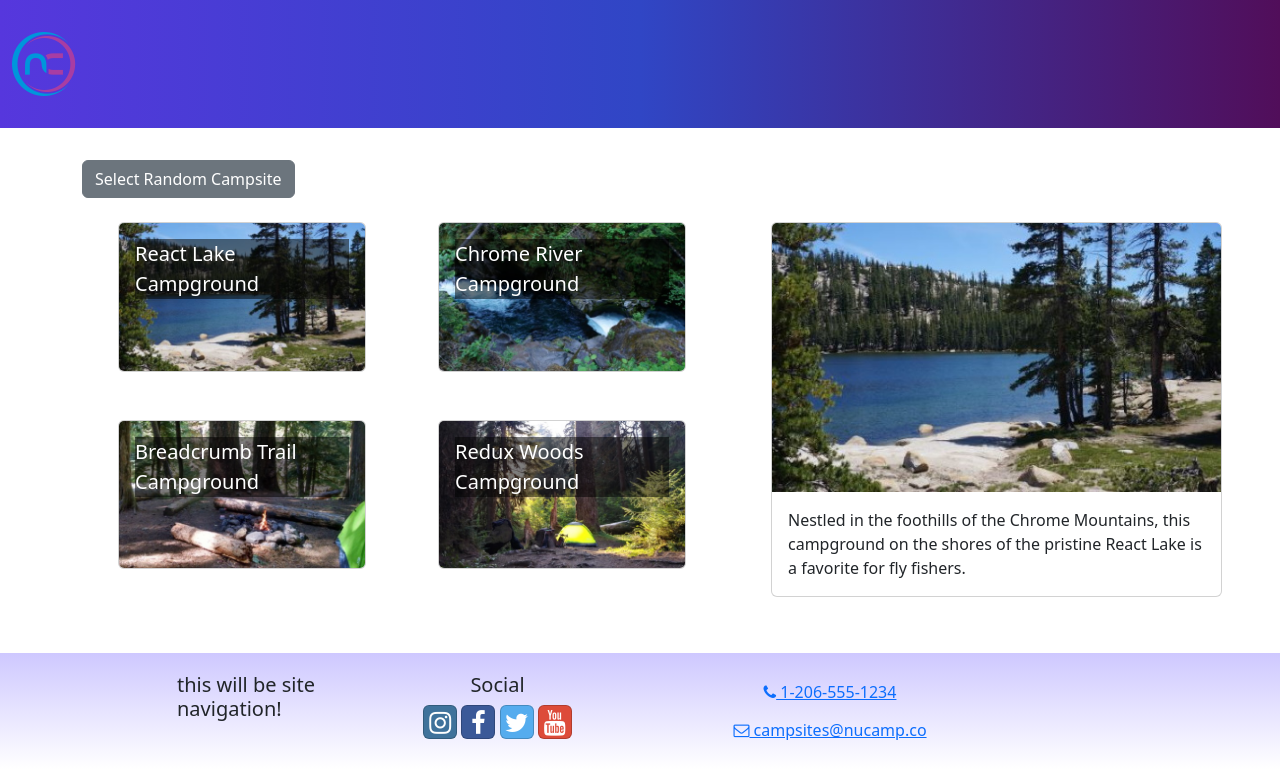
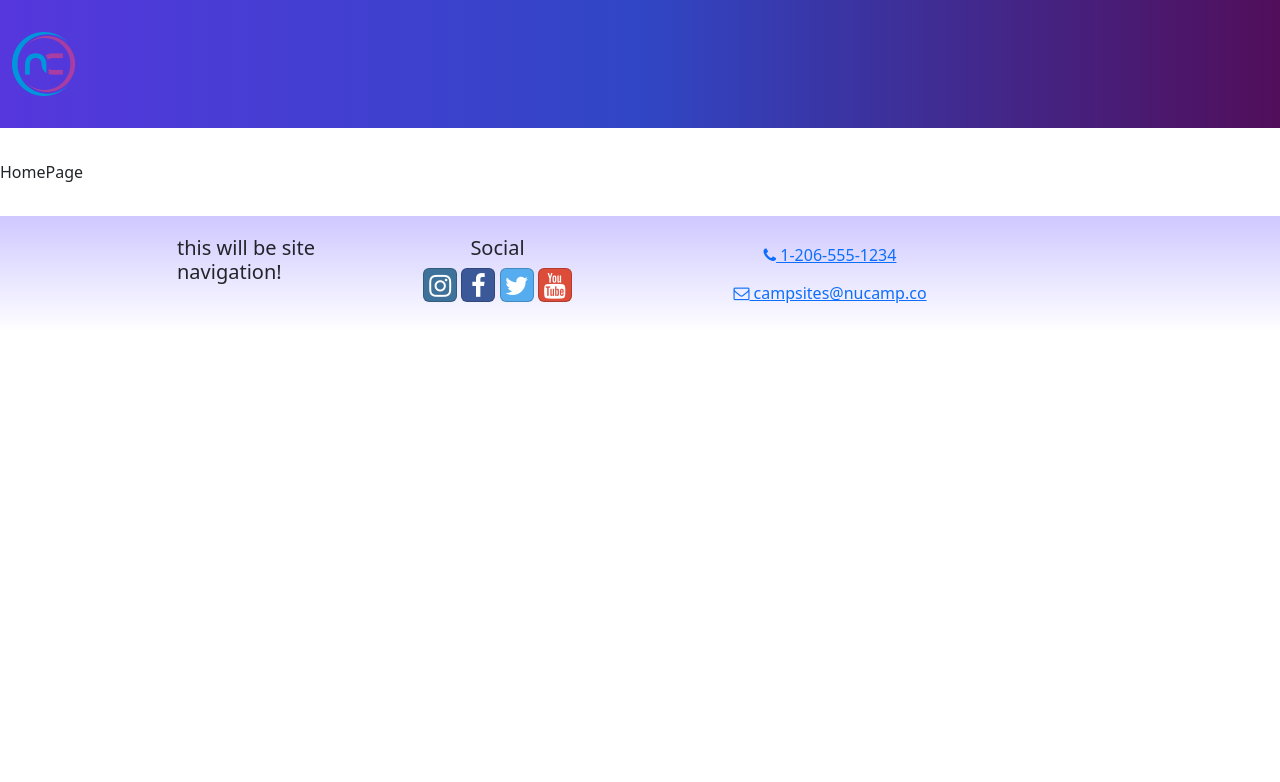
Before and after one commit to Michael-Flynn/nucampsite, a React (Create React App) app: page / in a window 1280 px wide. Shown: the top 782 px of the page. Built offline with nearby package versions, Linux system fonts and the light colour scheme.

Commit message:
Router Setup

```diff
--- a/src/App.js
+++ b/src/App.js
@@ -1,4 +1,6 @@
-import React from 'react';
+import { Route, Routes } from 'react-router-dom';
+import ContactPage from './pages/ContactPage';
+import HomePage from './pages/HomePage';
 import CampsitesDirectoryPage from './pages/CampsitesDirectoryPage';
 import Header from './components/Header';
 import Footer from './components/Footer';
@@ -8,7 +10,11 @@
   return (
     <div className="App">
       <Header/>
-      <CampsitesDirectoryPage/>
+      <Routes>
+        <Route path="/" element={<HomePage/>} />
+        <Route path="contact" element={<ContactPage/>} />
+        <Route path="directory" element={<CampsitesDirectoryPage />} />
+      </Routes>
       <Footer/>
     </div>
   );
--- a/src/features/campsites/CampsitesList.js
+++ b/src/features/campsites/CampsitesList.js
@@ -2,14 +2,18 @@
 import CampsiteCard from './CampsiteCard';
 import { selectAllCampsites } from './campsitesSlice'
 
-const CampsitesList = () => {
+const CampsitesList = ({ setCampsiteId }) => {
     const campsites = selectAllCampsites();
 
     return (
         <Row className='ms-auto'>
             {campsites.map((campsite) => {
             return (
-                <Col md='5' className='m-4' key={campsite.id}>
+                <Col
+                md='5'
+                className='m-4'
+                key={campsite.id}
+                onClick={() => setCampsiteId(campsite.id)}>
                     <CampsiteCard campsite={campsite} />
                 </Col>
             );
--- a/src/features/campsites/campsitesSlice.js
+++ b/src/features/campsites/campsitesSlice.js
@@ -4,6 +4,8 @@
   return CAMPSITES
 }
 
-export const selectRandomCampsite = () => {
-  return CAMPSITES[Math.floor(CAMPSITES.length * Math.random())]
-}
+// export const selectRandomCampsite = () => {
+//   return CAMPSITES[Math.floor(CAMPSITES.length * Math.random())]
+// }
+
+export const selectCampsiteById = (id) => { return CAMPSITES.find((campsite) => campsite.id === id) }
--- a/src/index.js
+++ b/src/index.js
@@ -1,5 +1,6 @@
 import React from 'react';
 import { createRoot } from 'react-dom/client';
+import { BrowserRouter } from 'react-router-dom';
 import { Provider } from 'react-redux';
 import { store } from './app/store';
 import App from './App';
@@ -16,7 +17,9 @@
 root.render(
   <React.StrictMode>
     <Provider store={store}>
-      <App />
+      <BrowserRouter>
+        <App />
+      </BrowserRouter>
     </Provider>
   </React.StrictMode>
 );
--- a/src/pages/CampsitesDirectoryPage.js
+++ b/src/pages/CampsitesDirectoryPage.js
@@ -1,24 +1,18 @@
-import { Container, Row, Col, Button } from 'reactstrap';
+import { useState } from 'react';
+import { Container, Row, Col } from 'reactstrap';
 import CampsiteDetail from '../features/campsites/CampsitesDetail';
 import CampsitesList from '../features/campsites/CampsitesList';
-import { selectRandomCampsite } from '../features/campsites/campsitesSlice';
+import { selectCampsiteById } from '../features/campsites/campsitesSlice';
 
 const CampsitesDirectoryPage = () => {
-    let selectedCampsite = selectRandomCampsite();
-
-    const toggleCampsite = () => {
-        selectedCampsite = selectRandomCampsite();
-        console.log(selectedCampsite);
-    };
+    const [campsiteId, setCampsiteId] = useState(0);
+    const selectedCampsite = selectCampsiteById(campsiteId);
 
     return (
         <Container>
-            <Button onClick={() => toggleCampsite()}>
-                Select Random Campsite
-            </Button>
             <Row>
                 <Col sm='5' md='7'>
-                    <CampsitesList/>
+                    <CampsitesList setCampsiteId={setCampsiteId}/>
                 </Col>
                 <Col col='7' md='5'>
                     <CampsiteDetail campsite={selectedCampsite}/>
--- /dev/null
+++ b/src/pages/ContactPage.js
@@ -0,0 +1,5 @@
+const ContactPage =() => {
+    return <div>ContactPage</div>
+    };
+
+    export default ContactPage;
--- /dev/null
+++ b/src/pages/HomePage.js
@@ -0,0 +1,5 @@
+const HomePage =() => {
+    return <div>HomePage</div>
+    };
+
+    export default HomePage;
```
